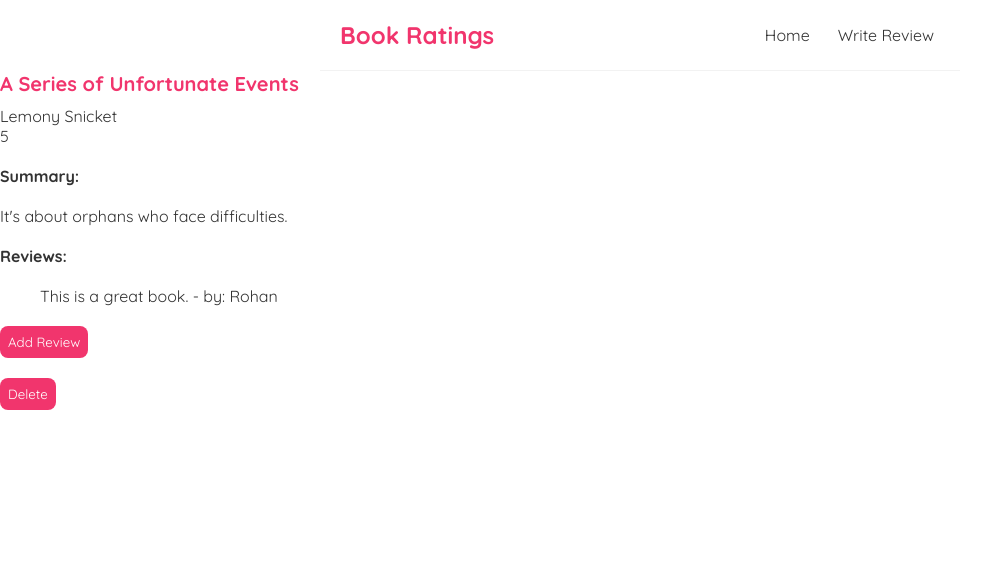
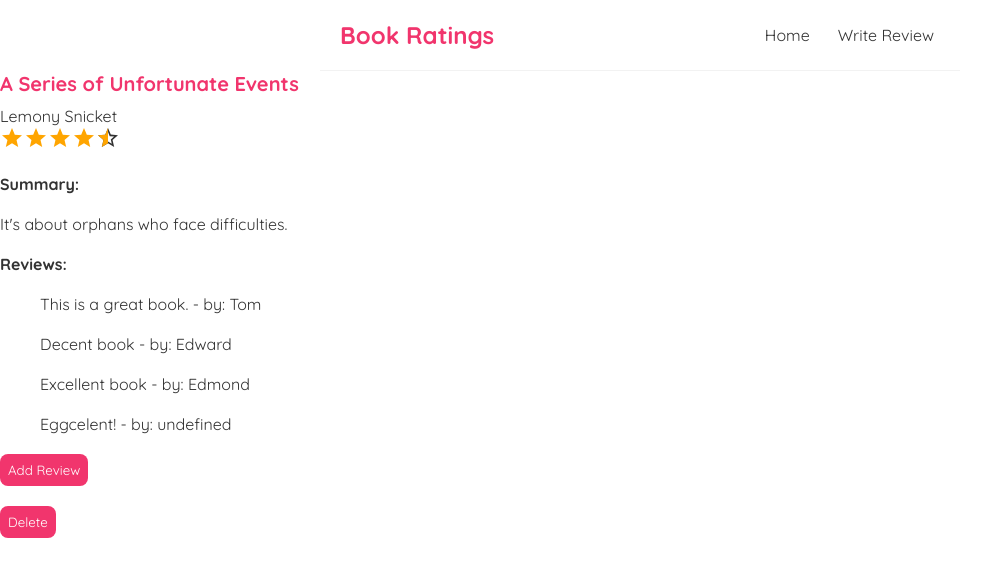
Before and after one commit to RohanNankani/React-Book-Blog, a React (Create React App) app: page /book-detail/1 in a window 1280 px wide. Shown: the top 576 px of the page, without its empty margins (0-997 px from the left). Built offline with nearby package versions, Linux system fonts and the light colour scheme; data requests are answered from the project's data file.

Commit message:
Add rating

```diff
--- a/data/db.json
+++ b/data/db.json
@@ -1,17 +1,22 @@
 {
   "books": [
     {
-      "contributor": [
-        "Rohan"
-      ],
       "title": "A Series of Unfortunate Events",
       "author": "Lemony Snicket",
-      "rating": 5,
+      "rating": "4.5",
       "summary": "It's about orphans who face difficulties.",
       "review": [
-        "This is a great book."
+        "This is a great book.",
+        "Decent book",
+        "Excellent book",
+        "Eggcelent!"
       ],
-      "totalNumReviews": 1,
+      "totalNumReviews": 4,
+      "contributor": [
+        "Tom",
+        "Edward",
+        "Edmond"
+      ],
       "id": 1
     }
   ]
--- a/package.json
+++ b/package.json
@@ -3,6 +3,11 @@
   "version": "0.1.0",
   "private": true,
   "dependencies": {
+    "@emotion/react": "^11.10.0",
+    "@emotion/styled": "^11.10.0",
+    "@material-ui/core": "^4.12.4",
+    "@mui/icons-material": "^5.8.4",
+    "@mui/material": "^5.10.1",
     "@testing-library/jest-dom": "^5.11.6",
     "@testing-library/react": "^11.2.2",
     "@testing-library/user-event": "^12.5.0",
--- a/src/App.css
+++ b/src/App.css
@@ -70,6 +70,11 @@
   cursor: pointer;
 }
 
+.book-details rating-stars {
+  color:  rgb(245, 250, 0);
+}
+
+
 /* create new book form */
 .create {
   max-width: 400px;
--- a/src/BookDetail.js
+++ b/src/BookDetail.js
@@ -1,6 +1,8 @@
 import {useHistory, useParams} from 'react-router-dom';
 import { useState } from "react";
 import useFetch from './useFetch';
+import { Rating } from '@mui/material';
+import StarIcon from '@mui/icons-material/Star';
 
 const BookDetails = () => {
     const [newRating, setNewRating] = useState(1);
@@ -68,7 +70,13 @@
             <article>
                 <h2>{book.title}</h2>
                 <p>{book.author}</p>
-                <p>{book.rating}</p>
+                <Rating
+                name="simple-controlled"
+                value={book.rating}
+                precision={0.1}
+                icon={<StarIcon style={{fill: "orange"}}/>}
+                readOnly
+                />
                 <div><b>Summary:</b></div>
                 <div>{book.summary}</div>
                 <div><b>Reviews: </b></div>
--- a/src/BookList.js
+++ b/src/BookList.js
@@ -1,4 +1,6 @@
 import { Link } from "react-router-dom";
+import { Rating } from '@mui/material';
+import StarIcon from '@mui/icons-material/Star';
 
 const BookList = ({ books, title}) => {
     return (
@@ -9,7 +11,15 @@
                     <Link to={`/book-detail/${book.id}`}>
                         <h2>{ book.title }</h2>
                         <p>Author: { book.author }</p>
-                        <p>Rated: { book.rating }</p>
+                        <p>Rated:
+                            <Rating
+                                name="simple-controlled"
+                                value={book.rating}
+                                precision={0.1}
+                                icon={<StarIcon style={{fill: "orange"}}/>}
+                                readOnly
+                            />
+                        </p>
                     </Link>
                 </div>
             ))}
```
Also changed, not shown: 1 other file (tests, documents, lock files or other folders).
